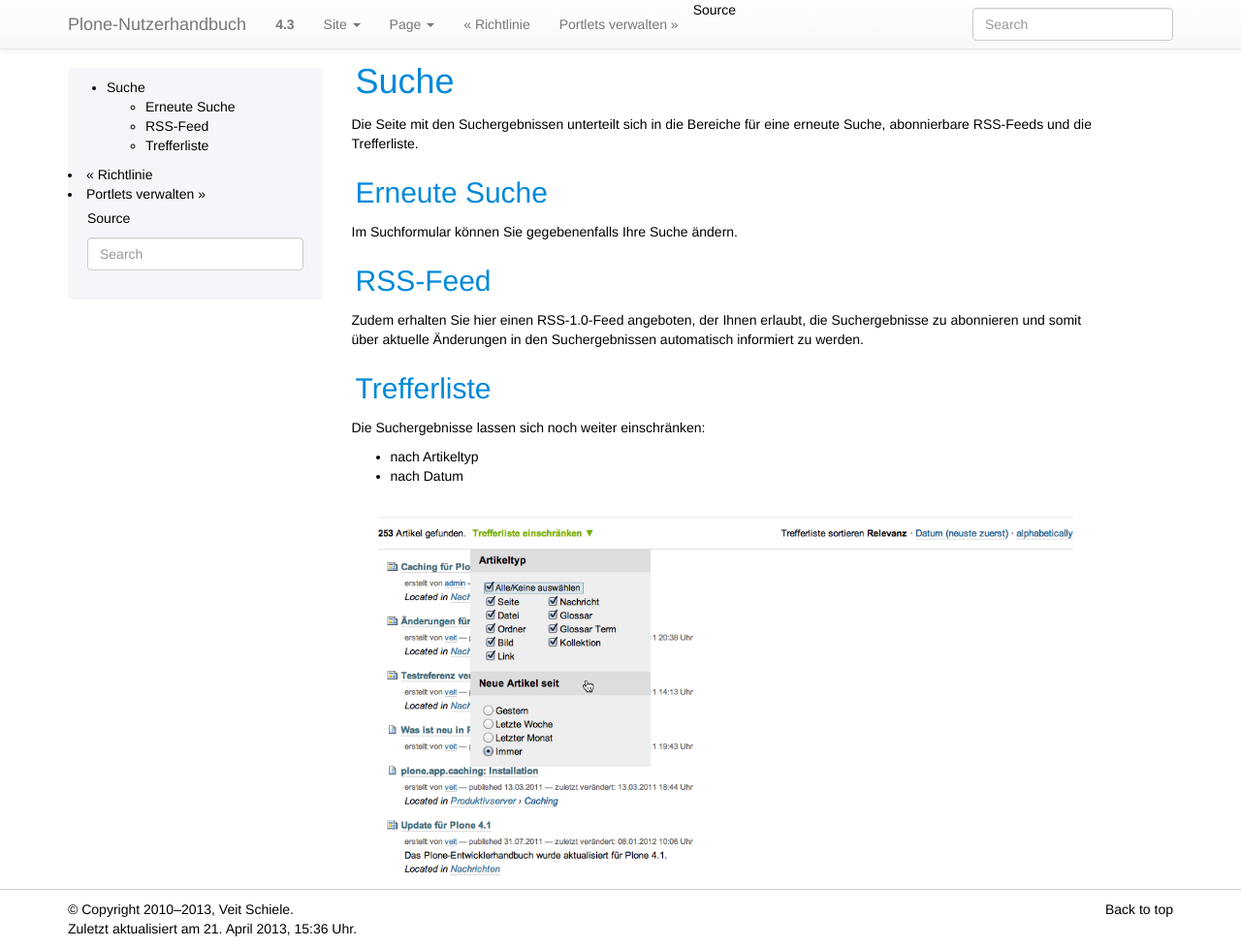
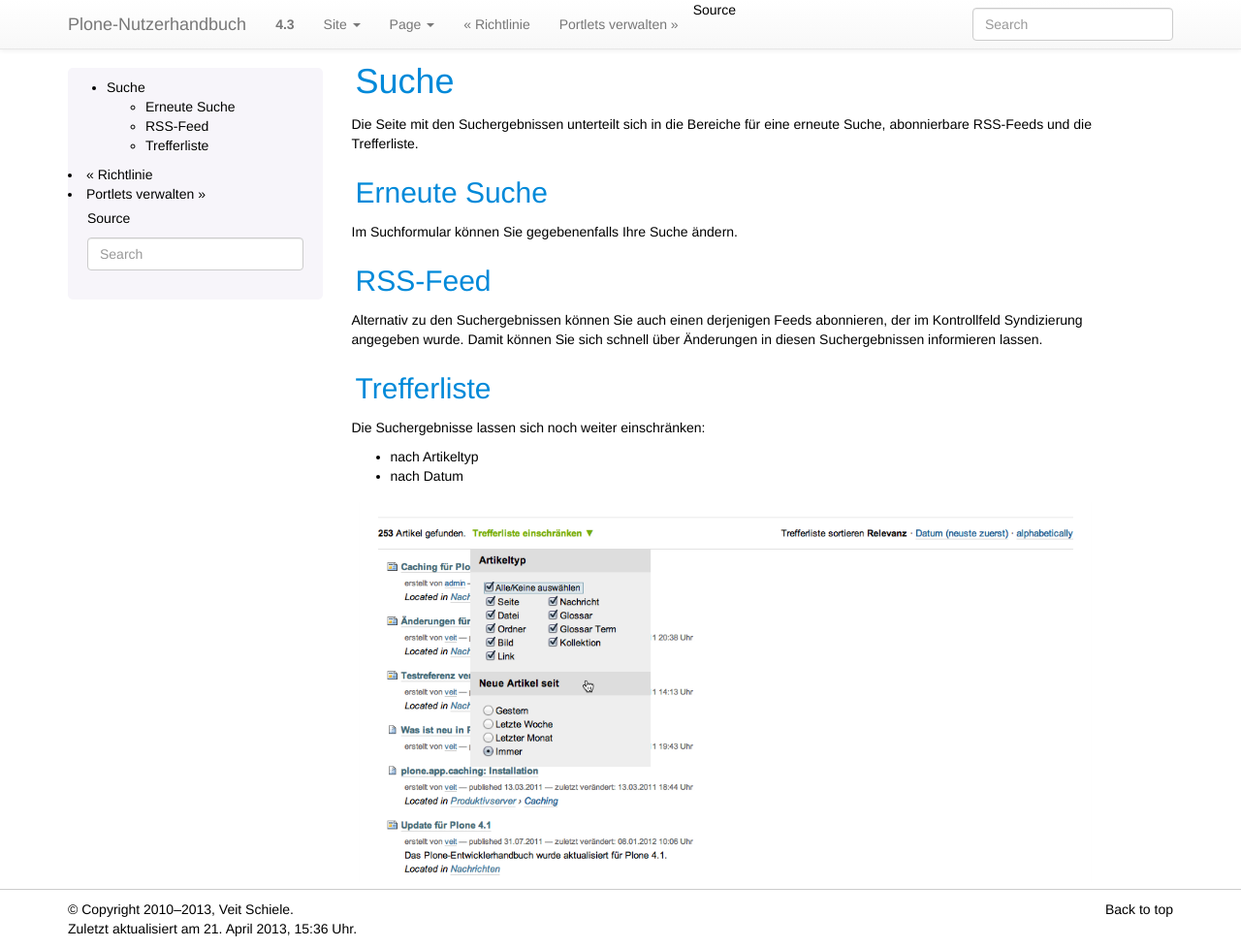
Before and after one commit to veit/plone-nutzerhandbuch, a Sphinx documentation site: the page built from source/suche.rst, in a window 1280 px wide and 978 px high. Shown: the whole window at 97% size. Built offline with Sphinx 7.4.7, drawn with Linux system fonts in a browser that asks for light colours; pages that are not in the unit, such as notebooks, are missing from menus.

Commit message:
Added syndication controll panel

```diff
--- a/source/konfiguration/index.rst
+++ b/source/konfiguration/index.rst
@@ -20,6 +20,7 @@
    sicherheit
    sprache
    suche
+   syndizierung
    textauszeichnung
    theme-settings
    visueller-editor-tinymce
--- a/source/suche.rst
+++ b/source/suche.rst
@@ -13,9 +13,10 @@
 RSS-Feed
 ========
 
-Zudem erhalten Sie hier einen RSS-1.0-Feed angeboten, der Ihnen erlaubt, die
-Suchergebnisse zu abonnieren und somit über aktuelle Änderungen in den
-Suchergebnissen automatisch informiert zu werden.
+Alternativ zu den Suchergebnissen können Sie auch einen derjenigen Feeds abonnieren,
+der im Kontrollfeld :doc:`konfiguration/syndizierung`  angegeben wurde. Damit
+können Sie sich schnell über Änderungen in diesen Suchergebnissen informieren
+lassen.
 
 Trefferliste
 ============
```
Also changed, not shown: source/konfiguration/syndizierung.rst (added, +39 -0 lines).
